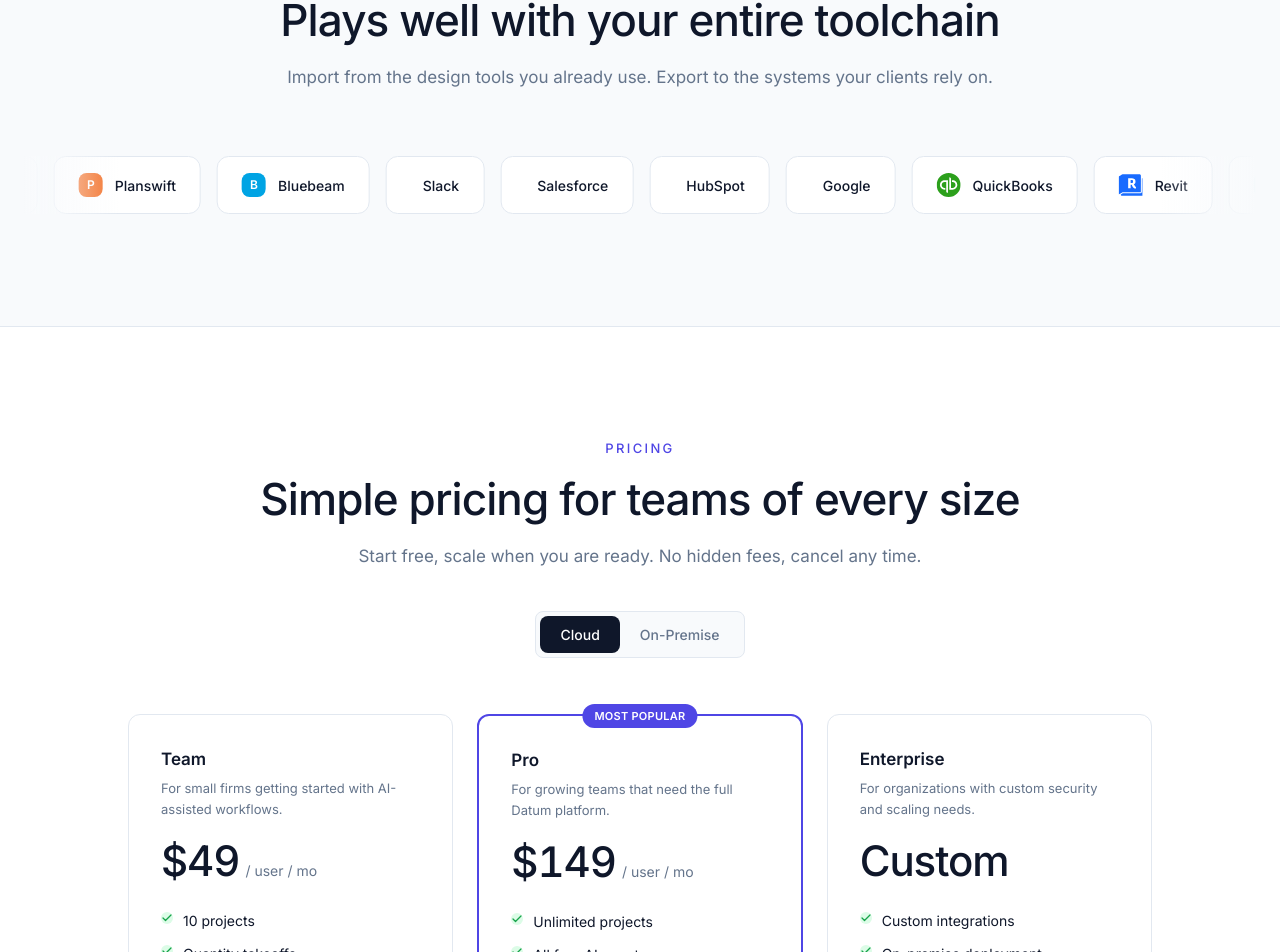
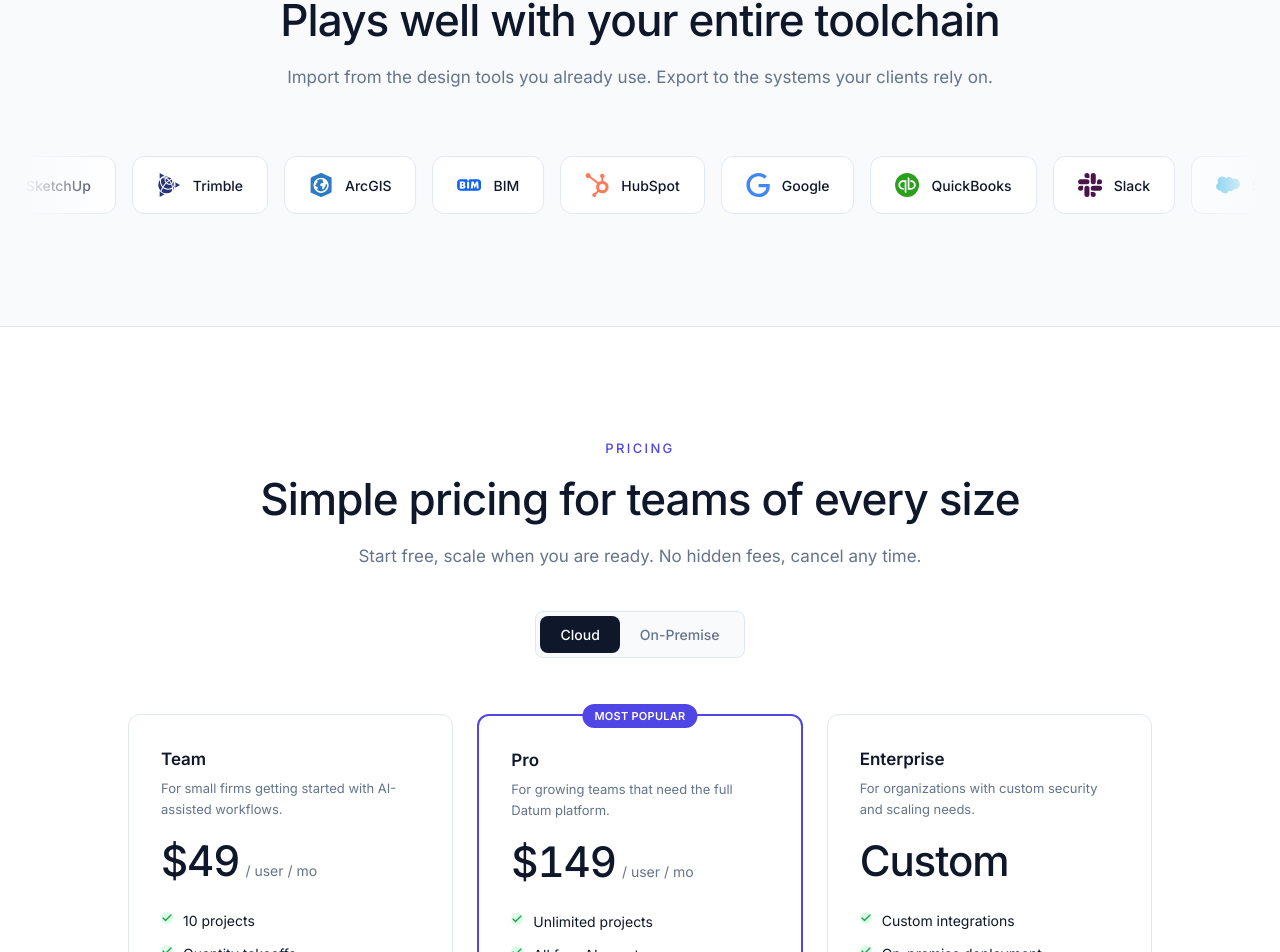
Before and after one commit to hyperturboking-sketch/Datum, a Next.js app: page / in a window 1280 px wide. Shown: the part 4460-5412 px from the top of the page. Built offline with nearby package versions, Linux system fonts and the light colour scheme.

Commit message:
Replace integration grid logos with real brand SVGs

```diff
--- a/app/sections/integration-grid.tsx
+++ b/app/sections/integration-grid.tsx
@@ -1,30 +1,43 @@
-import "devicons/css";
 import {
   siAutocad,
   siAutodeskrevit,
   siQuickbooks,
+  siHubspot,
+  siGoogle,
+  siBentley,
+  siSketchup,
+  siTrimble,
+  siArcgis,
+  siBim,
   type SimpleIcon,
 } from "simple-icons";
+
+const SLACK_PATH =
+  "M5.042 15.165a2.528 2.528 0 0 1-2.52 2.523A2.528 2.528 0 0 1 0 15.165a2.527 2.527 0 0 1 2.522-2.52h2.52v2.52zM6.313 15.165a2.527 2.527 0 0 1 2.521-2.52 2.527 2.527 0 0 1 2.521 2.52v6.313A2.528 2.528 0 0 1 8.834 24a2.528 2.528 0 0 1-2.521-2.522v-6.313zM8.834 5.042a2.528 2.528 0 0 1-2.521-2.52A2.528 2.528 0 0 1 8.834 0a2.528 2.528 0 0 1 2.521 2.522v2.52H8.834zM8.834 6.313a2.528 2.528 0 0 1 2.521 2.521 2.528 2.528 0 0 1-2.521 2.521H2.522A2.528 2.528 0 0 1 0 8.834a2.528 2.528 0 0 1 2.522-2.521h6.312zM18.956 8.834a2.528 2.528 0 0 1 2.522-2.521A2.528 2.528 0 0 1 24 8.834a2.528 2.528 0 0 1-2.522 2.521h-2.522V8.834zM17.688 8.834a2.528 2.528 0 0 1-2.523 2.521 2.527 2.527 0 0 1-2.52-2.521V2.522A2.527 2.527 0 0 1 15.165 0a2.528 2.528 0 0 1 2.523 2.522v6.312zM15.165 18.956a2.528 2.528 0 0 1 2.523 2.522A2.528 2.528 0 0 1 15.165 24a2.527 2.527 0 0 1-2.52-2.522v-2.522h2.52zM15.165 17.688a2.527 2.527 0 0 1-2.52-2.523 2.526 2.526 0 0 1 2.52-2.52h6.313A2.527 2.527 0 0 1 24 15.165a2.528 2.528 0 0 1-2.522 2.523h-6.313z";
+
+const SALESFORCE_PATH =
+  "M10.005 5.416c.75-.796 1.845-1.306 3.046-1.306 1.56 0 2.954.9 3.689 2.205.63-.3 1.35-.45 2.101-.45 2.849 0 5.159 2.34 5.159 5.22s-2.311 5.22-5.176 5.22c-.345 0-.689-.044-1.02-.104-.645 1.17-1.875 1.95-3.3 1.95-.6 0-1.155-.15-1.65-.375-.659 1.546-2.189 2.624-3.975 2.624-1.859 0-3.45-1.169-4.05-2.819-.27.061-.54.075-.825.075-2.204 0-4.005-1.8-4.005-4.05 0-1.5.811-2.805 2.01-3.51-.255-.57-.39-1.2-.39-1.846 0-2.58 2.1-4.649 4.65-4.649 1.53 0 2.85.704 3.72 1.8";
 
 interface Integration {
   name: string;
   color: string;
-  devicon?: string;
   siIcon?: SimpleIcon;
-  letter?: string;
+  path?: string;
 }
 
 const integrations: Integration[] = [
   { name: "Revit", color: "#186BFF", siIcon: siAutodeskrevit },
-  { name: "Tekla", color: "#4DB6AC", letter: "T" },
   { name: "AutoCAD", color: "#E51050", siIcon: siAutocad },
-  { name: "Planswift", color: "#F36C21", letter: "P" },
-  { name: "Bluebeam", color: "#00A4E4", letter: "B" },
-  { name: "Slack", color: "#4A154B", devicon: "devicons-slack" },
-  { name: "Salesforce", color: "#00A1E0", devicon: "devicons-salesforce" },
-  { name: "HubSpot", color: "#FF7A59", devicon: "devicons-hubspot" },
-  { name: "Google", color: "#4285F4", devicon: "devicons-google" },
+  { name: "Bentley", color: "#3F9DBF", siIcon: siBentley },
+  { name: "SketchUp", color: "#0057F7", siIcon: siSketchup },
+  { name: "Trimble", color: "#27337B", siIcon: siTrimble },
+  { name: "ArcGIS", color: "#2C7AC3", siIcon: siArcgis },
+  { name: "BIM", color: "#0F62FE", siIcon: siBim },
+  { name: "HubSpot", color: "#FF7A59", siIcon: siHubspot },
+  { name: "Google", color: "#4285F4", siIcon: siGoogle },
   { name: "QuickBooks", color: "#2CA01C", siIcon: siQuickbooks },
+  { name: "Slack", color: "#4A154B", path: SLACK_PATH },
+  { name: "Salesforce", color: "#00A1E0", path: SALESFORCE_PATH },
 ];
 
 function IntegrationTile({ integration }: { integration: Integration }) {
@@ -39,19 +52,10 @@
         >
           <path fill={integration.color} d={integration.siIcon.path} />
         </svg>
-      ) : integration.devicon ? (
-        <span
-          className={`devicons text-[22px] ${integration.devicon}`}
-          style={{ color: integration.color }}
-          aria-hidden="true"
-        />
       ) : (
-        <span
-          className="flex size-6 shrink-0 items-center justify-center rounded-[8px] text-[12px] font-semibold text-white"
-          style={{ backgroundColor: integration.color }}
-        >
-          {integration.letter}
-        </span>
+        <svg viewBox="0 0 24 24" role="img" className="size-6 shrink-0">
+          <path fill={integration.color} d={integration.path} />
+        </svg>
       )}
       <span className="text-[14px] font-medium whitespace-nowrap text-[#0F172A]">
         {integration.name}
--- a/package.json
+++ b/package.json
@@ -17,7 +17,6 @@
     "axios": "^1.19.0",
     "class-variance-authority": "^0.7.1",
     "clsx": "^2.1.1",
-    "devicons": "^2.0.1",
     "lucide-react": "^1.28.0",
     "next": "14.2.31",
     "next-themes": "^0.4.6",
```
Also changed, not shown: 1 other file (tests, documents, lock files or other folders).
